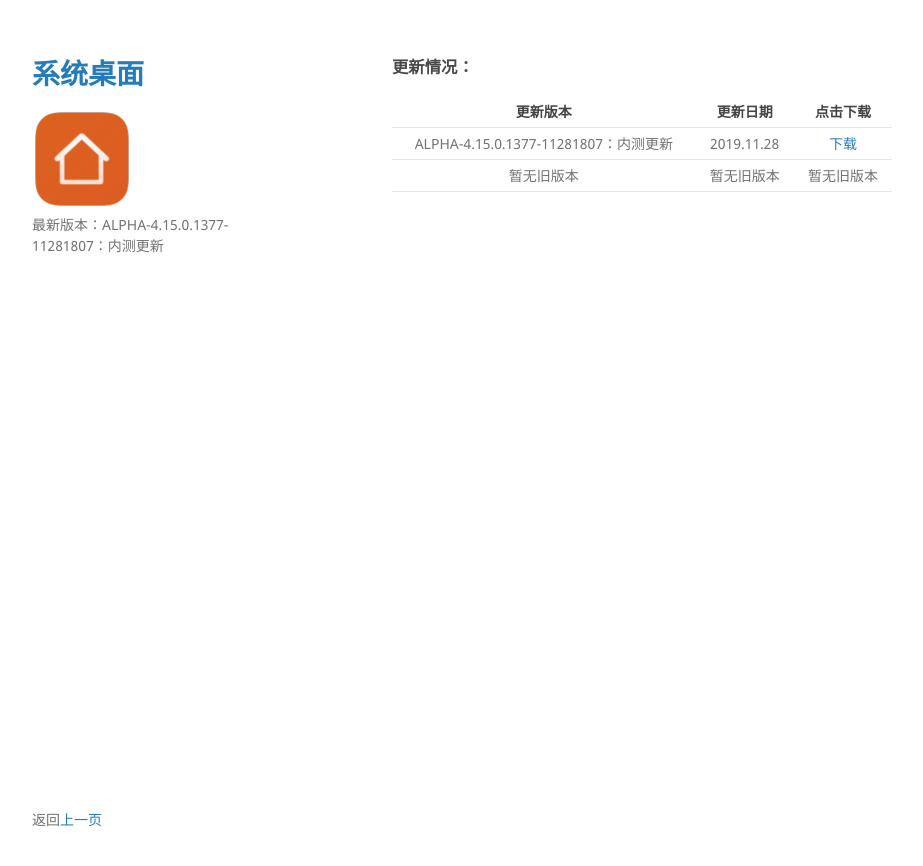
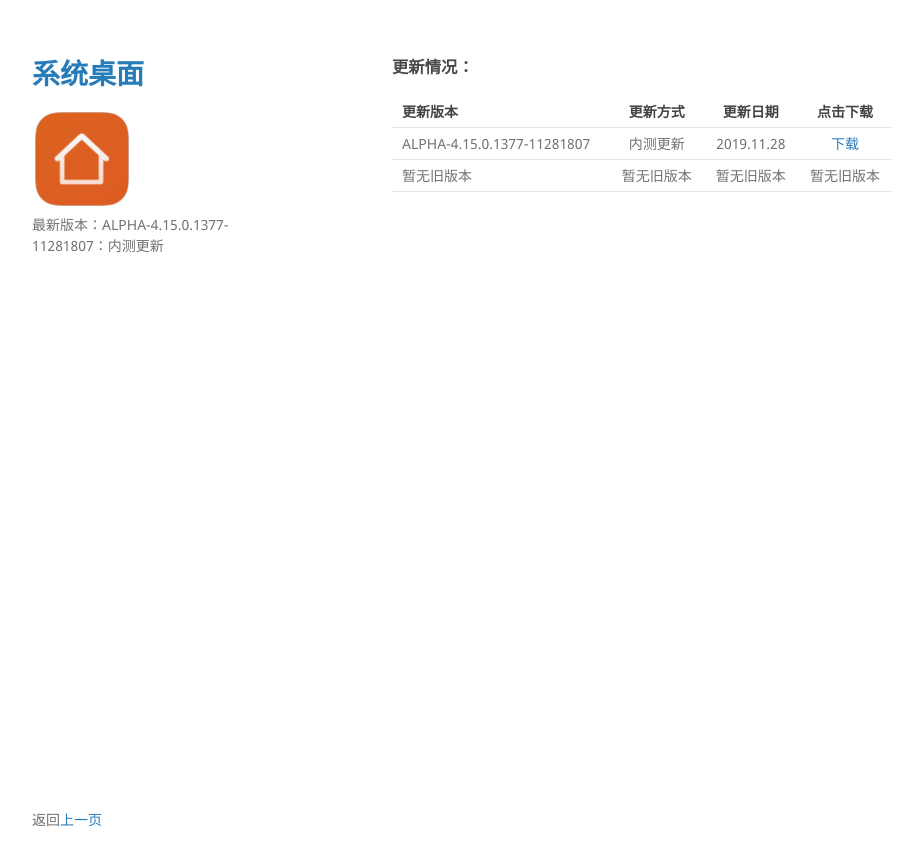
Before and after one commit to MIUISystemAppUpdate/MiuiHome, a Jekyll site: the page built from index.md, in a window 1280 px wide. Shown: the top 866 px of the page, without its empty margins (178-1101 px from the left). Built offline with Jekyll 4.4.1, drawn with Linux system fonts in a browser that asks for light colours; our own code applies the rules of GitHub Pages for plain Markdown files.

Commit message:
Update index.md

```diff
--- a/index.md
+++ b/index.md
@@ -4,7 +4,7 @@ layout: default
 
 ### 更新情况：
 
-| 更新版本 | 更新日期 | 点击下载 |
-|:------:|:------:|:------:|
-| ALPHA-4.15.0.1377-11281807：内测更新 | 2019.11.28 | [下载](https://www.lanzous.com/tp/i7nrn8d) |
-| 暂无旧版本 | 暂无旧版本 | 暂无旧版本  |
+| 更新版本 | 更新方式 | 更新日期 | 点击下载 |
+|:------|:------:|:------:|:------:|
+| ALPHA-4.15.0.1377-11281807 | 内测更新 | 2019.11.28 | [下载](https://www.lanzous.com/tp/i7nrn8d) |
+| 暂无旧版本 | 暂无旧版本 | 暂无旧版本 | 暂无旧版本  |
```
